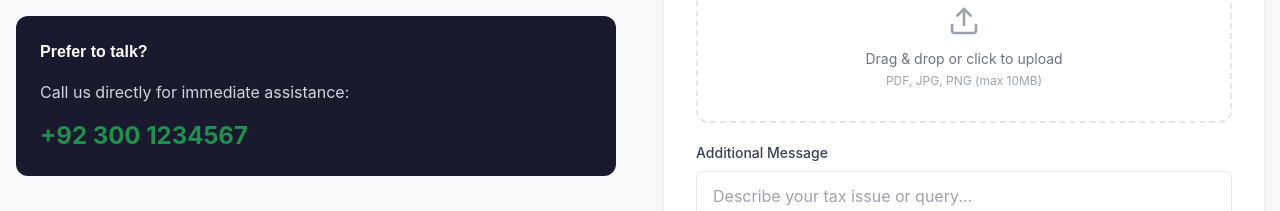
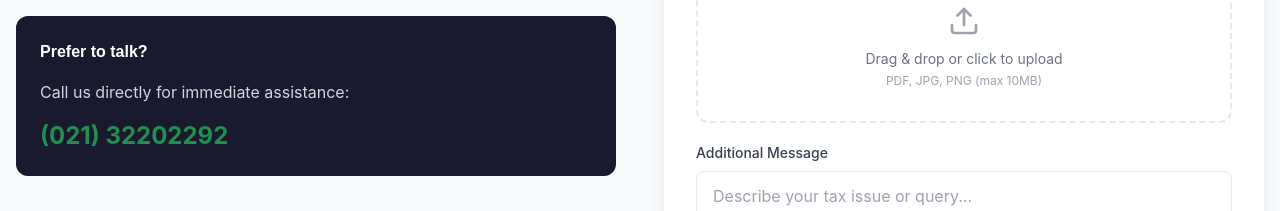
Before and after one commit to Anas-Furqan/National-Tax-Frontend-TECHWON, a React (Create React App) app: page / in a window 1280 px wide. Shown: the part 3880-4091 px from the top of the page. Built offline with nearby package versions, Linux system fonts and the light colour scheme; no server answers.

Commit message:
number updated

```diff
--- a/src/components/sections/ConsultationForm.js
+++ b/src/components/sections/ConsultationForm.js
@@ -176,10 +176,10 @@ const ConsultationForm = () => {
                 Call us directly for immediate assistance:
               </p>
               <a
-                href="tel:+923001234567"
+                href="tel:02132202292"
                 className="text-2xl font-bold text-primary-400 hover:text-primary-300 transition-colors"
               >
-                +92 300 1234567
+                (021) 32202292
               </a>
             </div>
           </motion.div>
```
